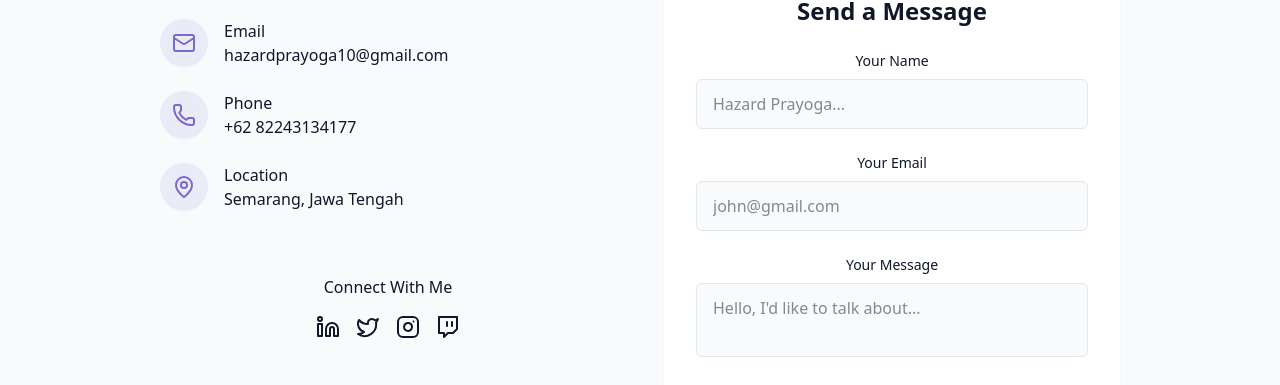
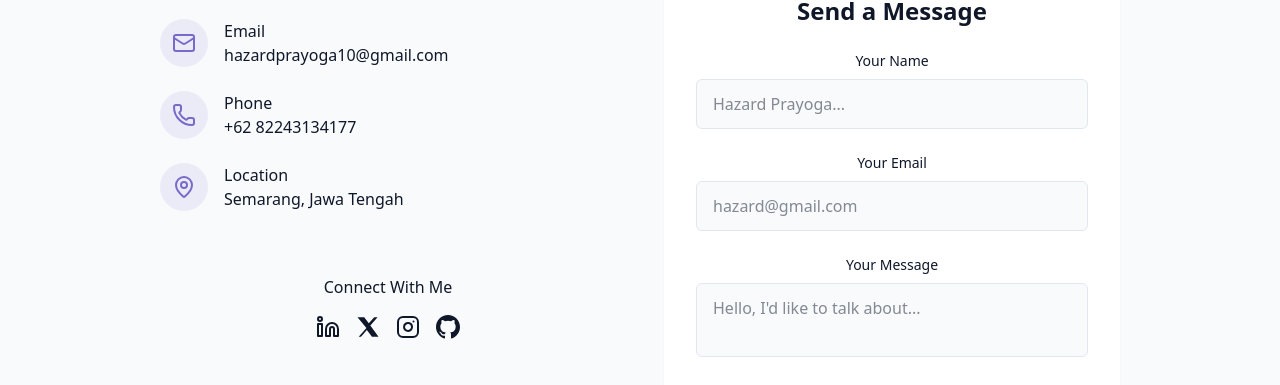
Before and after one commit to dwiprayoga10/dwiportfolio, a React (Vite) app: page / in a window 1280 px wide. Shown: the part 3975-4360 px from the top of the page. Built offline with nearby package versions, Linux system fonts and the light colour scheme.

Commit message:
Update ContactSection.jsx

```diff
--- a/src/components/ContactSection.jsx
+++ b/src/components/ContactSection.jsx
@@ -5,8 +5,6 @@ import {
   MapPin,
   Phone,
   Send,
-  Twitch,
-  Twitter,
 } from "lucide-react";
 import { cn } from "@/lib/utils";
 import { useToast } from "@/hooks/use-toast";
@@ -58,9 +56,8 @@ export const ContactSection = () => {
           viewport={{ once: true, amount: 0.2 }}
           className="text-center text-muted-foreground mb-12 max-w-2xl mx-auto"
         >
-         Tertarik bekerja sama? Hubungi saya,
-saya siap untuk peluang dan kolaborasi baru.
-
+          Tertarik bekerja sama? Hubungi saya, saya siap untuk peluang dan
+          kolaborasi baru.
         </motion.p>
 
         <div className="grid grid-cols-1 md:grid-cols-2 gap-12">
@@ -72,9 +69,12 @@ saya siap untuk peluang dan kolaborasi baru.
             viewport={{ once: true, amount: 0.2 }}
             className="space-y-8"
           >
-            <h3 className="text-2xl font-semibold mb-6">Contact Information</h3>
+            <h3 className="text-2xl font-semibold mb-6">
+              Contact Information
+            </h3>
 
             <div className="space-y-6 text-left">
+              {/* Email */}
               <div className="flex items-start space-x-4">
                 <div className="p-3 rounded-full bg-primary/10">
                   <Mail className="h-6 w-6 text-primary" />
@@ -89,6 +89,8 @@ saya siap untuk peluang dan kolaborasi baru.
                   </a>
                 </div>
               </div>
+
+              {/* Phone */}
               <div className="flex items-start space-x-4">
                 <div className="p-3 rounded-full bg-primary/10">
                   <Phone className="h-6 w-6 text-primary" />
@@ -103,6 +105,8 @@ saya siap untuk peluang dan kolaborasi baru.
                   </a>
                 </div>
               </div>
+
+              {/* Location */}
               <div className="flex items-start space-x-4">
                 <div className="p-3 rounded-full bg-primary/10">
                   <MapPin className="h-6 w-6 text-primary" />
@@ -116,9 +120,10 @@ saya siap untuk peluang dan kolaborasi baru.
               </div>
             </div>
 
+            {/* Sosial Media */}
             <div className="pt-8">
               <h4 className="font-medium mb-4">Connect With Me</h4>
-  <div className="flex space-x-4 justify-center">
+              <div className="flex space-x-4 justify-center relative z-10">
                 {/* LinkedIn */}
                 <a
                   href="https://www.linkedin.com/in/dwi-prayoga111203"
@@ -136,7 +141,14 @@ saya siap untuk peluang dan kolaborasi baru.
                   rel="noopener noreferrer"
                   className="hover:text-primary transition"
                 >
-      <Twitter />
+                  <svg
+                    xmlns="http://www.w3.org/2000/svg"
+                    className="h-6 w-6"
+                    fill="currentColor"
+                    viewBox="0 0 24 24"
+                  >
+                    <path d="M18.244 2.25h3.308l-7.227 8.26L22.5 21.75h-6.531l-5.118-6.674-5.85 6.674H2.694l7.73-8.812L1.5 2.25h6.687l4.617 6.064 5.44-6.064z" />
+                  </svg>
                 </a>
 
                 {/* Instagram */}
@@ -149,18 +161,24 @@ saya siap untuk peluang dan kolaborasi baru.
                   <Instagram />
                 </a>
 
-    {/* Twitch (opsional, masih ada kalau mau dipakai) */}
+                {/* GitHub */}
                 <a
-      href="#"
+                  href="https://github.com/dwiprayoga10"
                   target="_blank"
                   rel="noopener noreferrer"
                   className="hover:text-primary transition"
                 >
-      <Twitch />
+                  <svg
+                    xmlns="http://www.w3.org/2000/svg"
+                    className="h-6 w-6"
+                    fill="currentColor"
+                    viewBox="0 0 24 24"
+                  >
+                    <path d="M12 0C5.37 0 0 5.37 0 12c0 5.3 3.438 9.8 8.205 11.385.6.113.82-.262.82-.58v-2.165c-3.338.726-4.042-1.415-4.042-1.415-.546-1.387-1.333-1.756-1.333-1.756-1.09-.745.083-.73.083-.73 1.205.085 1.84 1.237 1.84 1.237 1.07 1.835 2.807 1.305 3.492.997.108-.776.42-1.305.762-1.605-2.665-.304-5.467-1.335-5.467-5.932 0-1.31.47-2.382 1.237-3.22-.124-.303-.536-1.524.117-3.176 0 0 1.008-.322 3.3 1.23a11.5 11.5 0 0 1 6 0c2.29-1.552 3.297-1.23 3.297-1.23.655 1.652.243 2.873.12 3.176.77.838 1.236 1.91 1.236 3.22 0 4.61-2.807 5.625-5.48 5.922.43.37.823 1.096.823 2.21v3.28c0 .32.217.697.825.58C20.565 21.796 24 17.297 24 12c0-6.63-5.37-12-12-12z" />
+                  </svg>
                 </a>
               </div>
             </div>
-
           </motion.div>
 
           {/* Form */}
@@ -204,7 +222,7 @@ saya siap untuk peluang dan kolaborasi baru.
                   name="email"
                   required
                   className="w-full px-4 py-3 rounded-md border border-input bg-background focus:outline-hidden focus:ring-2 focus:ring-primary"
-                  placeholder="john@gmail.com"
+                  placeholder="hazard@gmail.com"
                 />
               </div>
 
```
Lines whose indentation alone changed are shown as unchanged.
